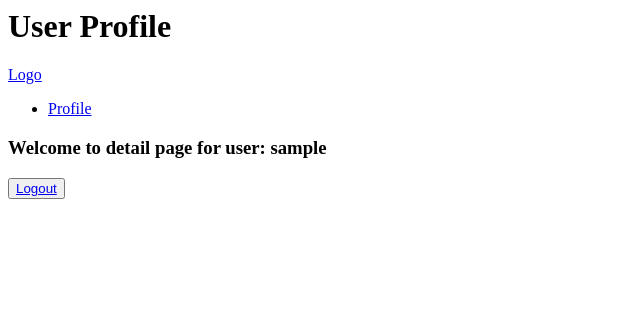
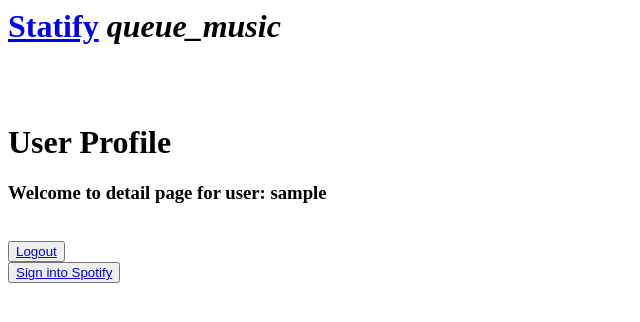
Before and after one commit to XanderRiga/spotify-stats, a Django app: page /statify/profile in a window 1280 px wide. Shown: the top 322 px of the page, without its empty margins (0-640 px from the left). Run offline with Django 3.2, Linux system fonts and the light colour scheme; the visitor is signed in with stand-in values (Sample User, id 1); some libraries are stand-ins or nearby versions.

Commit message:
added basic stat gathering for user data and user data page

```diff
--- a/statify/templates/base.html
+++ b/statify/templates/base.html
@@ -6,15 +6,12 @@
 <!DOCTYPE html>
 <head>
     <div class="container">
+    <h1>
+        <a href="{% url 'statify:login_user' %}">Statify</a>
+        <i class="material-icons medium">queue_music</i>
+    </h1>
+    <br><br>
     {% block head %}{% endblock head %}
-    {% block navbar %}
-        <nav class="nav-wrapper">
-            <a href="#" class="brand-logo right">Logo</a>
-              <ul id="nav-mobile" class="left hide-on-med-and-down">
-                <li><a href="{% url 'statify:profile' %}">Profile</a></li>
-              </ul>
-        </nav>
-    {% endblock navbar %}
     </div>
 </head>
 <body>
--- a/statify/templates/statify/detail.html
+++ /dev/null
@@ -1,13 +0,0 @@
-{% extends 'base.html' %}
-
-{% block head %}
-    <title>User Profile</title>
-    <h1>User Profile</h1>
-{% endblock head %}
-
-{% block body %}
-    <h3>Welcome to detail page for user: {{ user.username }}</h3>
-    <button>
-        <a href="{% url 'statify:logout_user' %}">Logout</a>
-    </button>
-{% endblock body %}
--- a/statify/templates/statify/loginform.html
+++ b/statify/templates/statify/loginform.html
@@ -20,5 +20,8 @@
         </button>
       </form>
     </div>
+    <div class="col s6">
+
+    </div>
     </div>
 {% endblock body %}
--- /dev/null
+++ b/statify/templates/statify/profile.html
@@ -0,0 +1,23 @@
+{% extends 'base.html' %}
+
+{% block head %}
+    <title>User Profile</title>
+    <h1>User Profile</h1>
+{% endblock head %}
+
+{% block body %}
+    <h3>Welcome to detail page for user: {{ user.username }}</h3>
+    <br>
+    <div class="row">
+        <div class="col s6">
+            <button>
+                <a href="{% url 'statify:logout_user' %}">Logout</a>
+            </button>
+        </div>
+        <div class="col s6">
+            <button>
+                <a href="{% url 'statify:spotifyauth' %}">Sign into Spotify</a>
+            </button>
+        </div>
+    </div>
+{% endblock body %}
--- a/statify/templates/statify/savedtracks.html
+++ b/statify/templates/statify/savedtracks.html
@@ -4,7 +4,4 @@
 {% endblock head %}
 
 {% block body %}
-    {% for track in tracks %}
-        <p>{{ track.track.artists }}</p>
-    {% endfor %}
 {% endblock body %}
--- a/statify/views.py
+++ b/statify/views.py
@@ -1,7 +1,6 @@
 from django.http import Http404, HttpResponse
 import spotipy
 import spotipy.util as util
-from django.core.validators import URLValidator
 from django.contrib.auth import login, authenticate, logout
 from .forms import SignUpForm
 from django.shortcuts import render, redirect
@@ -41,6 +40,9 @@ def logout_user(request):
 
 
 def login_user(request):
+    if request.user.is_authenticated:
+        return redirect('statify:profile')
+
     try:
         username = request.POST['username']
         password = request.POST['password']
@@ -58,35 +60,53 @@ def profile(request):
     if not request.user.is_authenticated:
         return redirect('statify:signup')
     user = request.user
-    return render(request, 'statify/detail.html', {'user': user})
+    return render(request, 'statify/profile.html', {'user': user})
 
 
 def spotifyauth(request):
-    val = URLValidator()
-
-    username = 'xanderdagr8'
-    # auth_url = util.prompt_for_user_token(username, scope=SCOPE, client_id=SPOTIPY_CLIENT_ID, client_secret=SPOTIPY_CLIENT_SECRET, redirect_uri=SPOTIPY_REDIRECT_URI)
-
-    auth_token = util.get_cached_token(username, scope=SCOPE, client_id=SPOTIPY_CLIENT_ID, client_secret=SPOTIPY_CLIENT_SECRET, redirect_uri=SPOTIPY_REDIRECT_URI)
+    """This function checks for a cached token, and if there isn't one, then it asks the user to sign in"""
+    username = request.user.spotifyuser.spotify_username
+    auth_token = util.get_cached_token(username, scope=SCOPE, client_id=SPOTIPY_CLIENT_ID,
+                                       client_secret=SPOTIPY_CLIENT_SECRET, redirect_uri=SPOTIPY_REDIRECT_URI)
 
     if auth_token:
-        return redirect('callback')
-    # try:
-    #     val(auth_url)
-    #     return HttpResponseRedirect(auth_url)
-    # except ValidationError:
-    #     auth_token = auth_url
-    #
-    #     sp = spotipy.Spotify(auth=auth_token)
-    #     sp.trace = False
-    #     results = sp.current_user_saved_tracks()
-    #     return render(request, 'statify/savedtracks.html', {'tracks': results['items']})
+        return callback(request, auth_token=auth_token['access_token'], refresh_token=auth_token['refresh_token'])
+    else:
+        auth_url = util.prompt_for_user_token(username, scope=SCOPE, client_id=SPOTIPY_CLIENT_ID,
+                                              client_secret=SPOTIPY_CLIENT_SECRET, redirect_uri=SPOTIPY_REDIRECT_URI)
+        return redirect(auth_url)
 
 
-def callback(request):
-    code = ''
-    try:
-        code = request.GET['code']
-    except:
+def callback(request, auth_token=None, refresh_token=None):
+    """Is either called with a cached token, or is received as a callback from spotify with the credentials"""
+    if auth_token:
         pass
-    return HttpResponse('code: ' + code)
+    else:
+        auth_token = request.GET['code']
+
+    # save auth token and redirect to new page to get API data
+
+    return statshome(request, auth_token)
+
+
+def statshome(request, auth_token):
+    """Shows basic stats for the user"""
+    sp = spotipy.Spotify(auth=auth_token)
+    sp.trace = False
+    results = sp.current_user()
+
+    imageurl = results['images'][0]['url']
+    display_name = results['display_name']
+    spotifyname = results['id']
+    country = results['country']
+    accounturl = results['external_urls']['spotify']
+    product = results['product']
+
+    return render(request, 'statify/statshome.html', {
+        'imageurl': imageurl,
+        'spotifyname': spotifyname,
+        'country': country,
+        'accounturl': accounturl,
+        'product': product,
+        'display_name': display_name
+    })
```
Also changed, not shown: statify/templates/statify/statshome.html (added, +22 -0 lines).
